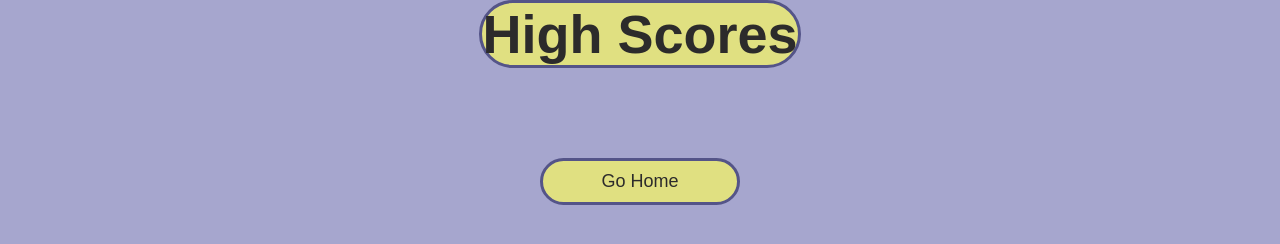
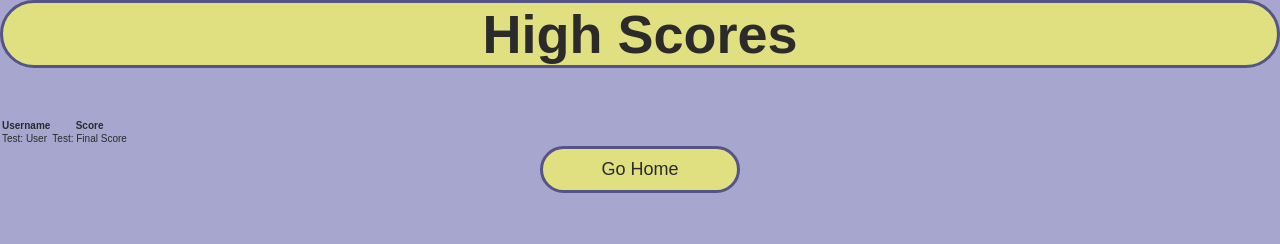
Before and after one commit to CullerWhale/project1-team-awesomesauce, a plain HTML site: page highscores.html in a window 1280 px wide. Drawn offline with nearby package versions, Linux system fonts and the light colour scheme; files that its build step writes are made by us from their sources.

Commit message:
highscores fail

```diff
--- a/assets/js/end.js
+++ b/assets/js/end.js
@@ -27,5 +27,7 @@ saveHighScore = function(event) {
 
   localStorage.setItem('highScores', JSON.stringify(highScores));
   // window.location.assign('./highscores.html');
+//put highscore JS content here??
+
   document.location.href = "./highscores.html";
 };
--- a/assets/js/highscores.js
+++ b/assets/js/highscores.js
@@ -1,9 +1,33 @@
 const highScoresList = document.getElementById('highScoresList');
 const highScores = JSON.parse(localStorage.getItem('highScores')) || [];
 
-highScoresList.innerHTML = highScores
-  highScores
-    .map(score => {
-      return `<li class="high-score">${score.name} - ${score.score}</li>`;
-    })
-    .join("");
+
+console.log(highScores);
+console.log(highScoresList);
+
+// $('#topFiveScores tr:last').after('<td> </td>');
+// Im not sure what to do next but would love to learn
+
+
+function createRow() {
+//find table
+var table=document.getElementById('topFiveScores');
+
+//create empty row
+row=table.insertrow(0)
+var cell1 = row.insertCell(0);
+var cell2 = row.insertCell(1);
+
+cell1.innerHTML = 'New high score!';
+cell2.innerHTML = "Another one!";
+};
+
+createRow();
+
+
+// highScoresList.innerHTML = highScores
+//   highScores
+//     .map(score => {
+//       return `<li class="high-score">${score.name} - ${score.score}</li>`;
+//     })
+//     .join("");
--- a/highscores.html
+++ b/highscores.html
@@ -9,11 +9,30 @@
     <title>High Scores</title>
 </head>
 <body>
-  <div id="highScores" class="flex-center flex-column">
+
+
+  <div>
     <h1 id="finalScore">High Scores</h1>
     <ul id="highScoresList"></ul>
+  </div>
+
+  <table id="topFiveHighScores">
+    <tr>
+      <th>Username</th>
+      <th>Score</th>
+    </tr>
+
+    <tr>
+      <td> Test: User </td>
+      <td>Test: Final Score</td>
+    </tr>
+  </table>
+
+  <div id="highScores" class="flex-center flex-column">
+
     <a class="btn" href="/">Go Home</a>
   </div>
+
   <script src="https://cdnjs.cloudflare.com/ajax/libs/jquery/3.4.1/jquery.min.js"></script>
   <script src="./assets/js/highscores.js"></script>
 </body>
```
